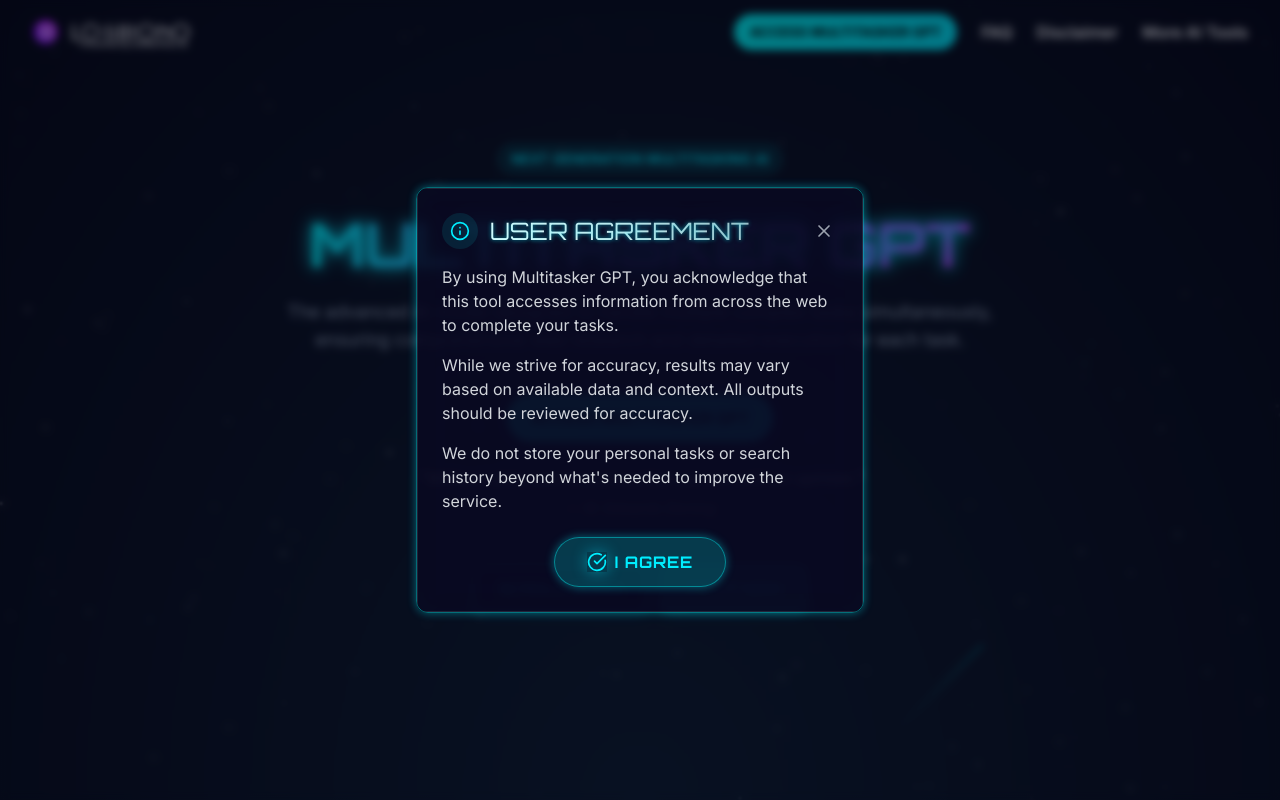
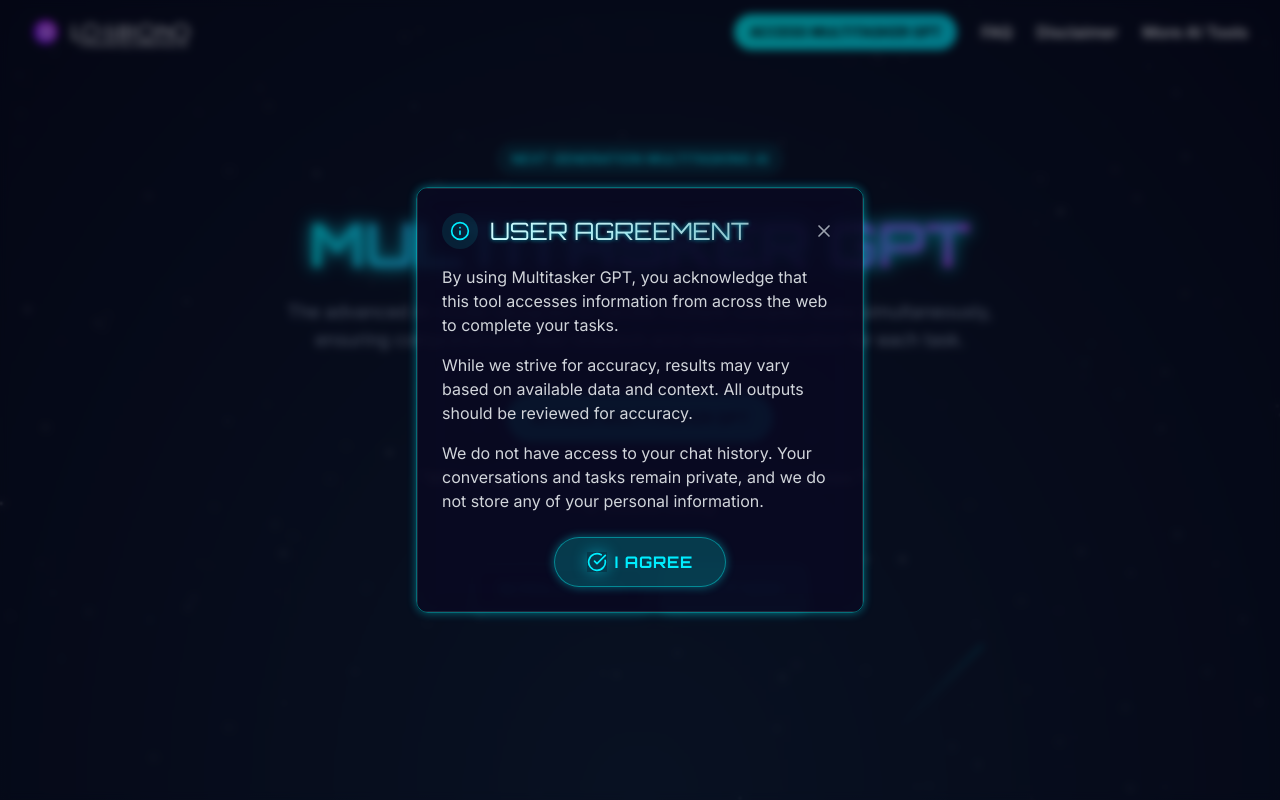
Before and after one commit to aiwebtools/multitaskergpt, a React (Vite) app: page / in a window 1280 px wide. Shown: the top 800 px of the page. Built offline with nearby package versions, Linux system fonts and the light colour scheme.

Commit message:
Fix disclaimer text
Update disclaimer text to clarify that the application does not have access to user chat history.

```diff
--- a/src/components/DisclaimerPopup.tsx
+++ b/src/components/DisclaimerPopup.tsx
@@ -66,8 +66,8 @@ const DisclaimerPopup: React.FC = () => {
             </p>
 
             <p className="text-gray-300">
-              We do not store your personal tasks or search history beyond what's needed to
-              improve the service.
+              We do not have access to your chat history. Your conversations and tasks remain
+              private, and we do not store any of your personal information.
             </p>
           </div>
 
```
